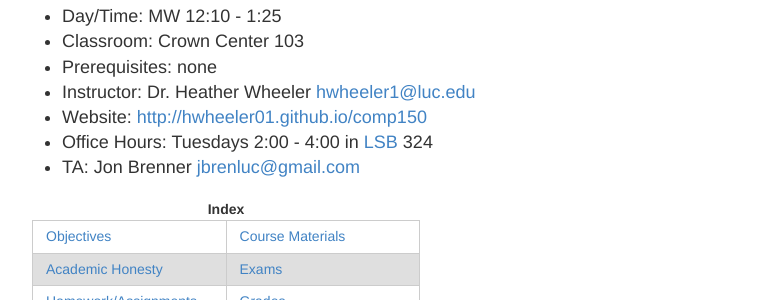
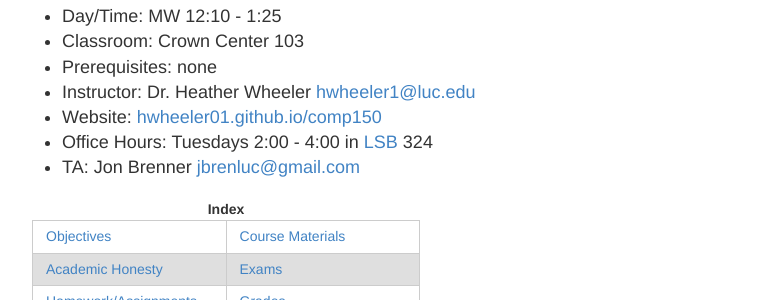
Before and after one commit to hwheeler01/comp150, a Jekyll site: the page built from syllabus.md, in a window 1280 px wide and 900 px high. Shown: the part 266-566 px from the top of the window, without its empty margins (248-1031 px from the left). Built offline with Jekyll 4.4.1, drawn with Linux system fonts in a browser that asks for light colours; some of the changed lines change nothing that is shown.

Commit message:
update syllabus link

```diff
--- a/syllabus.md
+++ b/syllabus.md
@@ -8,7 +8,7 @@ permalink: /syllabus/
 - Classroom:	Crown Center 103
 - Prerequisites:	none
 - Instructor:	 Dr. Heather Wheeler <hwheeler1@luc.edu>
-- Website:	<http://hwheeler01.github.io/comp150>
+- Website:	[hwheeler01.github.io/comp150](http://hwheeler01.github.io/comp150)
 - Office Hours: Tuesdays 2:00 - 4:00 in <a href="http://www.luc.edu/campus_reservations/lsb.shtml">LSB</a> 324
 - TA: Jon Brenner <jbrenluc@gmail.com>
 
```
